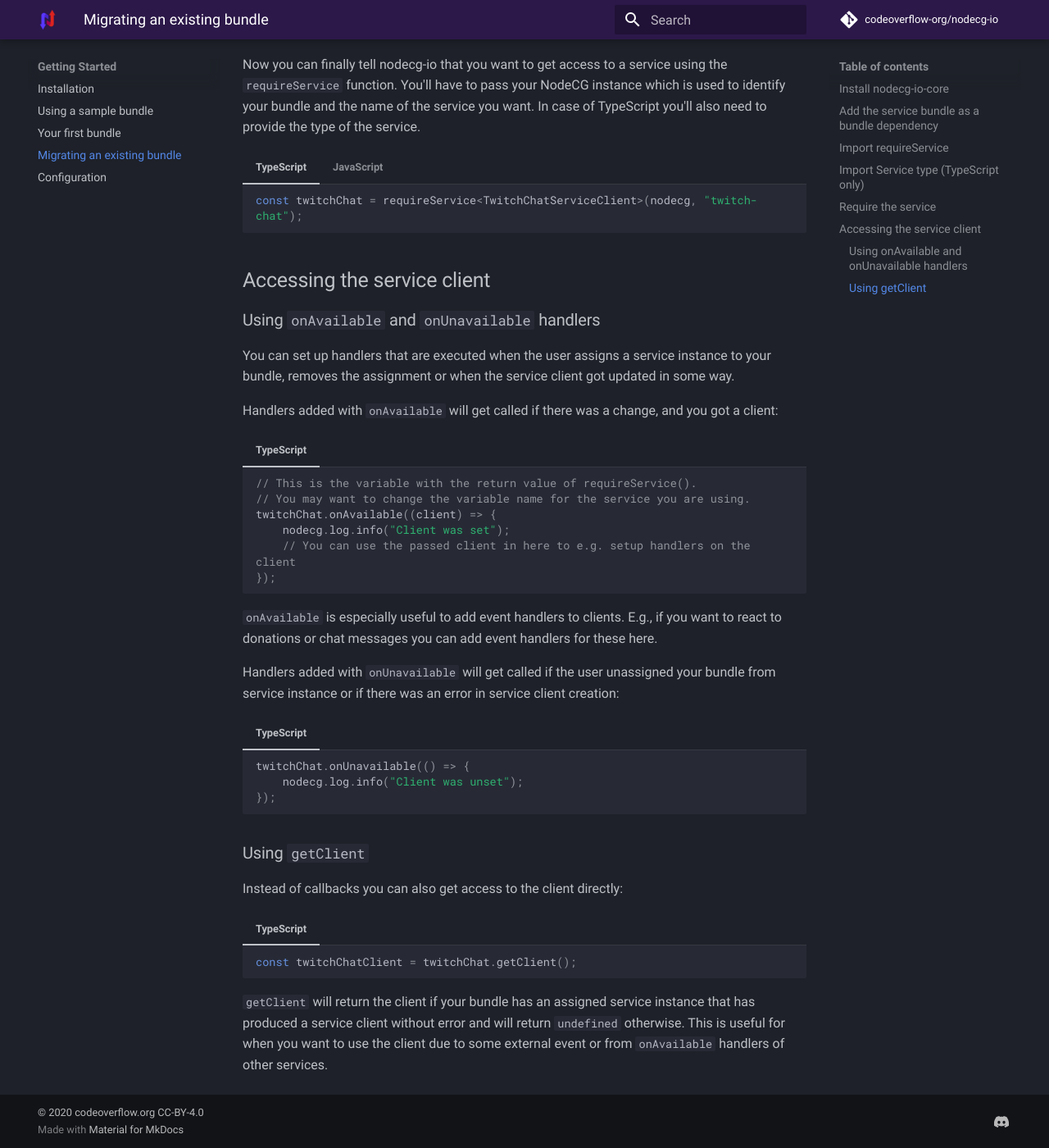
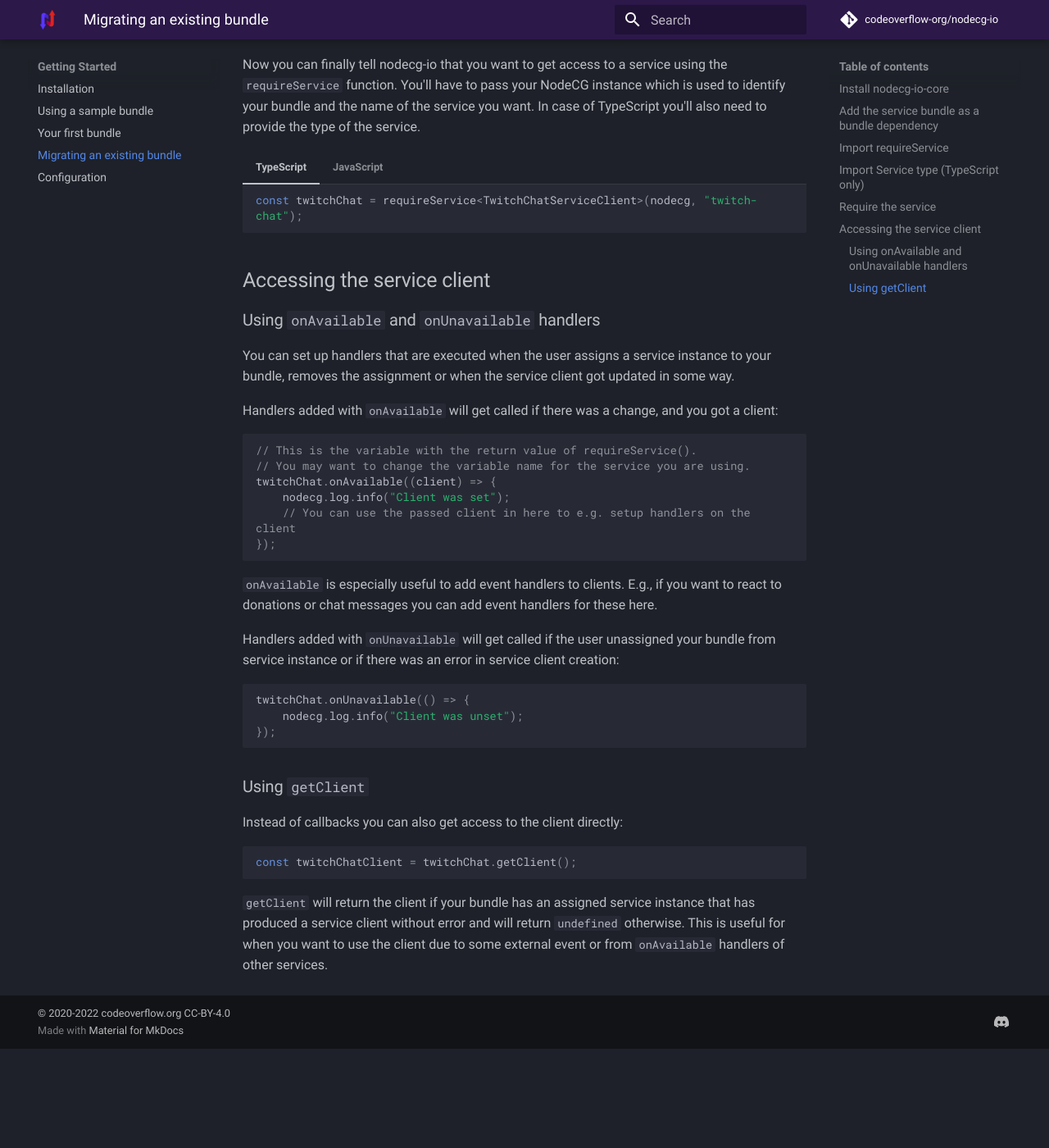
Before and after one commit to codeoverflow-org/nodecg-io-docs, an MkDocs documentation site: the page built from docs/getting_started/existing_bundle.md, in a window 1280 px wide and 1400 px high, scrolled down 1826 px. Shown: the whole window at 82% size. Built offline with MkDocs 1.6.1 and Material for MkDocs 9.7.7, drawn with Linux system fonts in a browser that asks for light colours; comment, search, counter and statistics services are not loaded; the version menu is left out; after the commit the page ends 3105 px from its top, so only the background shows below that.

Commit message:
Use alternative tabbed view and rework migration guide code tabs
mkdocs-material has a new alternative implementation for tabs since
version [7.3.1](https://github.com/squidfunk/mkdocs-material/releases/tag/7.3.1). This PR enables it because it is nice IMHO.

Also removes tabs where language is not important and applies to both
TypeScript and JavaScript in the migration guide.

````diff
--- a/docs/getting_started/existing_bundle.md
+++ b/docs/getting_started/existing_bundle.md
@@ -113,16 +113,14 @@
 Handlers added with `onAvailable` will get called if there was a change, and you
 got a client:
 
-=== "TypeScript"
-
-    ```typescript
-    // This is the variable with the return value of requireService().
-    // You may want to change the variable name for the service you are using.
-    twitchChat.onAvailable((client) => {
-        nodecg.log.info("Client was set");
-        // You can use the passed client in here to e.g. setup handlers on the client
-    });
-    ```
+```typescript
+// This is the variable with the return value of requireService().
+// You may want to change the variable name for the service you are using.
+twitchChat.onAvailable((client) => {
+    nodecg.log.info("Client was set");
+    // You can use the passed client in here to e.g. setup handlers on the client
+});
+```
 
 `onAvailable` is especially useful to add event handlers to clients. E.g., if
 you want to react to donations or chat messages you can add event handlers for
@@ -132,23 +130,19 @@
 bundle from service instance or if there was an error in service client
 creation:
 
-=== "TypeScript"
-
-    ```typescript
-    twitchChat.onUnavailable(() => {
-        nodecg.log.info("Client was unset");
-    });
-    ```
+```typescript
+twitchChat.onUnavailable(() => {
+    nodecg.log.info("Client was unset");
+});
+```
 
 ### Using `getClient`
 
 Instead of callbacks you can also get access to the client directly:
 
-=== "TypeScript"
-
-    ```typescript
-    const twitchChatClient = twitchChat.getClient();
-    ```
+```typescript
+const twitchChatClient = twitchChat.getClient();
+```
 
 `getClient` will return the client if your bundle has an assigned service
 instance that has produced a service client without error and will return
--- a/mkdocs.yml
+++ b/mkdocs.yml
@@ -1,7 +1,7 @@
 site_name: nodecg-io Documentation
 site_author: codeoverflow.org
 site_url: https://nodecg.io/
-copyright: "© 2020 codeoverflow.org CC-BY-4.0"
+copyright: "© 2020-2022 codeoverflow.org CC-BY-4.0"
 
 theme:
     palette:
@@ -30,7 +30,8 @@
           pygments_style: monokai
     - pymdownx.inlinehilite
     - pymdownx.superfences
-    - pymdownx.tabbed
+    - pymdownx.tabbed:
+          alternate_style: true
     - pymdownx.tasklist:
           custom_checkbox: true
     - admonition
@@ -106,8 +107,8 @@
           - Dependency Graph: dependencies.md
 
 extra_css:
-    - stylesheets\colors.css
-    - stylesheets\fonts.css
+    - stylesheets/colors.css
+    - stylesheets/fonts.css
 
 extra:
     version:
````
